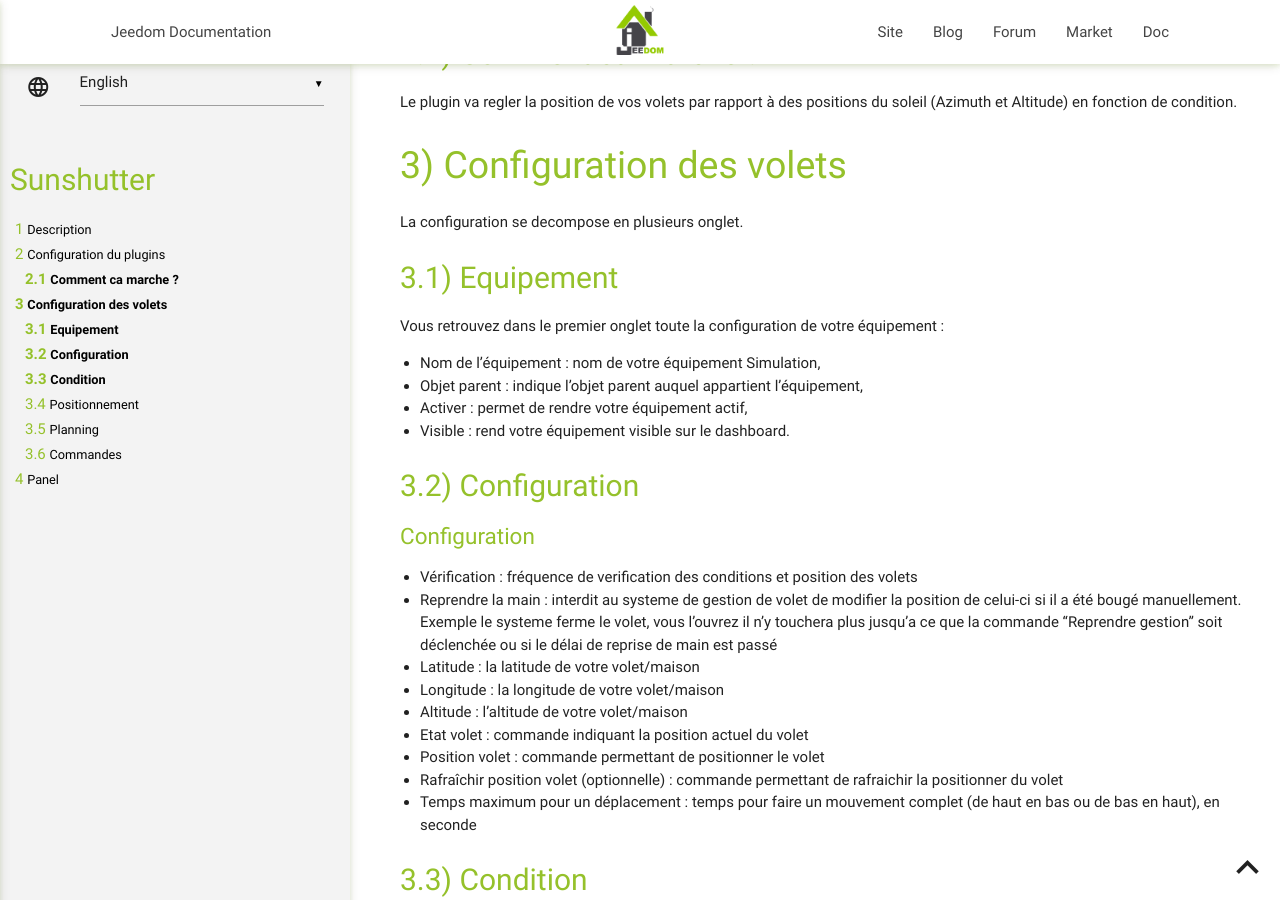
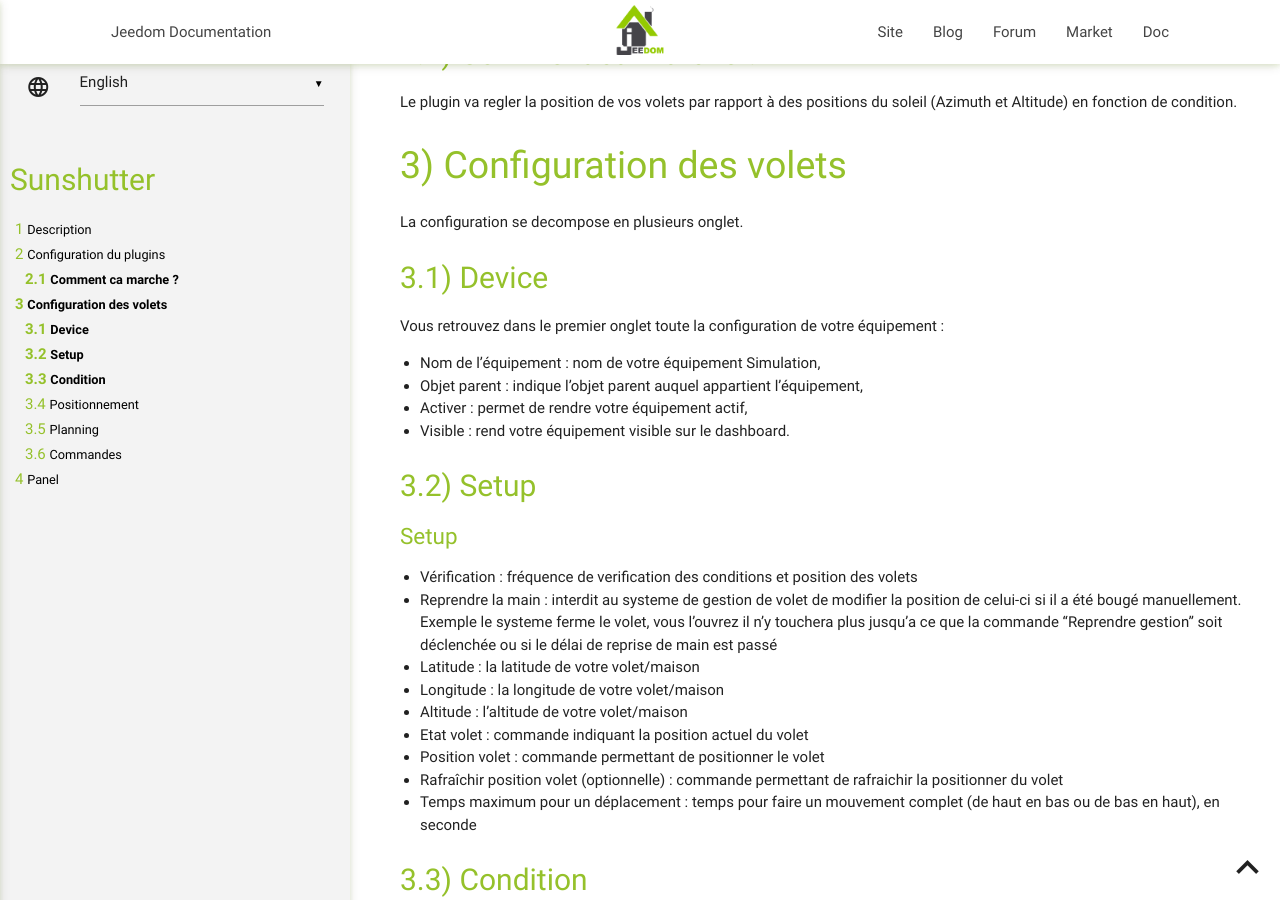
Before and after one commit to jeedom/plugin-sunshutter, a Jekyll site: the page built from docs/en_US/index.md, in a window 1280 px wide and 900 px high, scrolled down 355 px. Built offline with Jekyll 4.4.1, drawn with Linux system fonts in a browser that asks for light colours; our own code applies the rules of GitHub Pages for plain Markdown files.

Commit message:
[ROBOT] Action all

```diff
--- a/docs/en_US/index.md
+++ b/docs/en_US/index.md
@@ -16,7 +16,7 @@ Le plugin va regler la position de vos volets par rapport à des positions du so
 
 La configuration se decompose en plusieurs onglet.
 
-## Equipement
+## Device
 
 Vous retrouvez dans le premier onglet toute la configuration de votre équipement :
 
@@ -26,9 +26,9 @@ Vous retrouvez dans le premier onglet toute la configuration de votre équipemen
 - Visible : rend votre équipement visible sur le dashboard.
 
 
-## Configuration
+## Setup
 
-### Configuration
+### Setup
 
 - Vérification : fréquence de verification des conditions et position des volets
 - Reprendre la main : interdit au systeme de gestion de volet de modifier la position de celui-ci si il a été bougé manuellement. Exemple le systeme ferme le volet, vous l'ouvrez il n'y touchera plus jusqu'a ce que la commande "Reprendre gestion" soit déclenchée ou si le délai de reprise de main est passé
--- a/docs/es_ES/index.md
+++ b/docs/es_ES/index.md
@@ -26,9 +26,9 @@ Vous retrouvez dans le premier onglet toute la configuration de votre équipemen
 - Visible : rend votre équipement visible sur le dashboard.
 
 
-## Configuration
+## Configuración
 
-### Configuration
+### Configuración
 
 - Vérification : fréquence de verification des conditions et position des volets
 - Reprendre la main : interdit au systeme de gestion de volet de modifier la position de celui-ci si il a été bougé manuellement. Exemple le systeme ferme le volet, vous l'ouvrez il n'y touchera plus jusqu'a ce que la commande "Reprendre gestion" soit déclenchée ou si le délai de reprise de main est passé
```
Also changed, not shown: docs/de_DE/index.md (+3 -3 lines).
